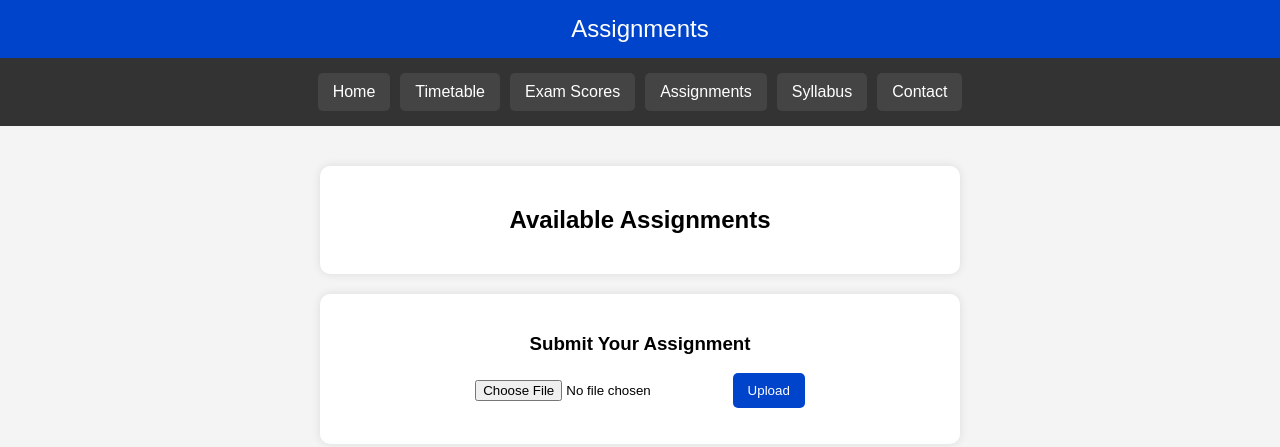
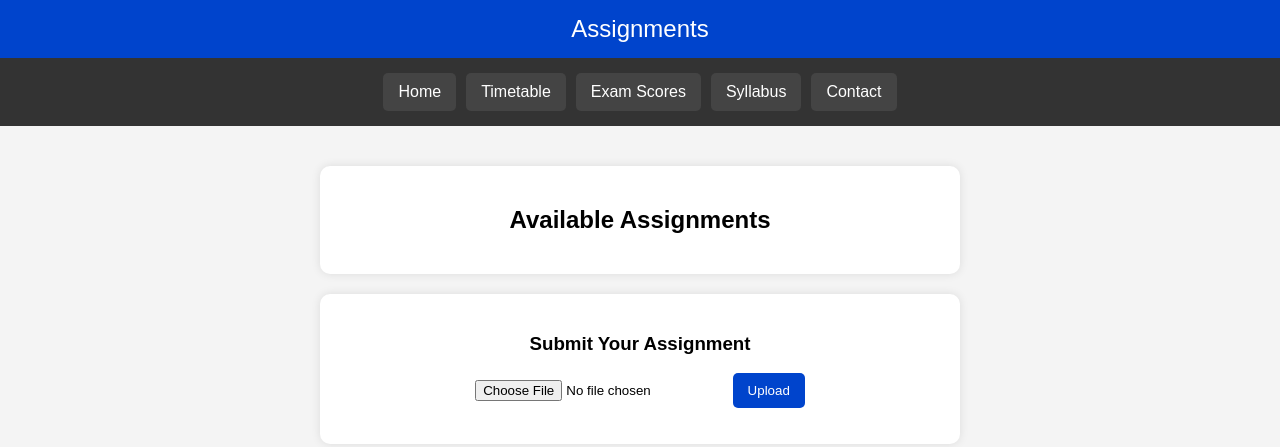
Before and after one commit to GhazwanBilal/school-website, a website: page assignments.html in a window 1280 px wide. Drawn offline with Linux system fonts and the light colour scheme; no server answers.

Commit message:
Update assignments.html

```diff
--- a/assignments.html
+++ b/assignments.html
@@ -91,7 +91,6 @@
         <a href="index.html">Home</a>
         <a href="timetable.html">Timetable</a>
         <a href="scores.html">Exam Scores</a>
-        <a href="assignments.html">Assignments</a>
         <a href="syllabus.html">Syllabus</a>
         <a href="contact.html">Contact</a>
     </nav>
```
